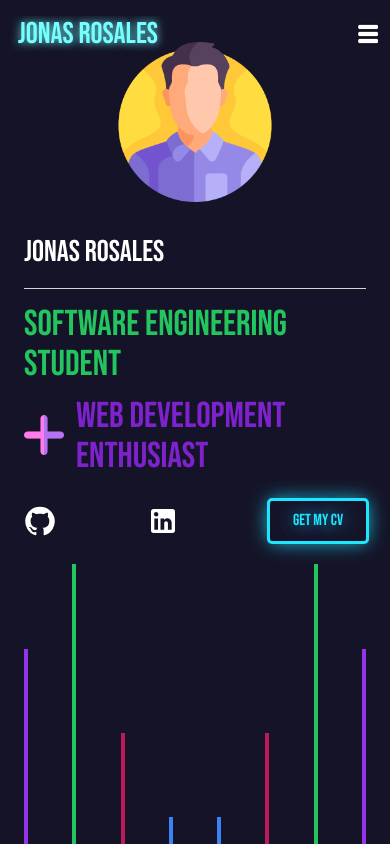
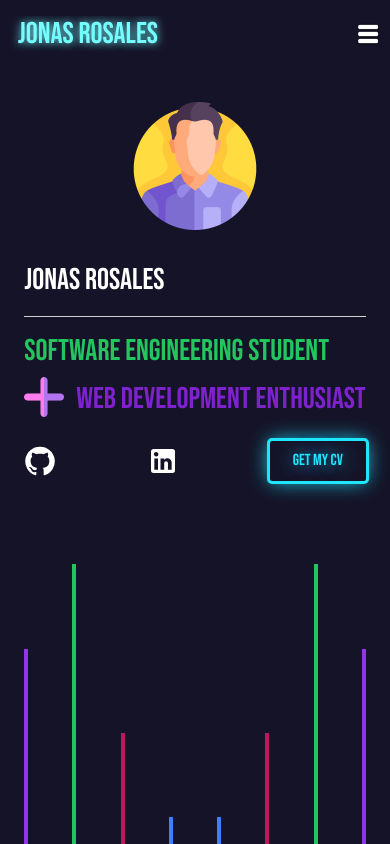
Before and after one commit to MRJonas343/Portfolio, a Next.js app: page / in a window 390 px wide. Shown: the top 844 px of the page. Built offline with nearby package versions, Linux system fonts and the light colour scheme; what @midudev/tailwind-animations would draw is missing.

Commit message:
Adjust section heights and update image source in page.tsx

```diff
--- a/src/app/page.tsx
+++ b/src/app/page.tsx
@@ -31,8 +31,8 @@ const Home = () => {
       setGreenClassName("w-1 bg-green-500 h-[45dvh] shadowGreen lg:h-[50dvh] md:w-3")
       setPinkClassName("w-1 bg-pink-700 h-[25dvh] shadowPink lg:h-[30dvh] md:w-3")
       setBlueClassName("w-1 bg-blue-500 h-[15dvh] shadowBlue lg:h-[20dvh] md:w-3")
-      setTextGreenClassName("text-4xl  lg:text-5xl text-green-500 textShadow")
-      setTextPurple("text-4xl lg:text-5xl pt-1 text-purple-700 textShadow")
+      setTextGreenClassName("text-3xl  lg:text-5xl text-green-500 textShadow")
+      setTextPurple("text-3xl lg:text-5xl pt-1 text-purple-700 textShadow")
       setIconClassName("w-10 h-10 iconShadow")
     }, 4000)
   }, [])
@@ -43,7 +43,7 @@ const Home = () => {
       <NavBar />
 
       <section className="mt-20 lg:mt-10 mb-10 h-[350px] flex flex-col items-center justify-center md:flex-row gap-4 md:items-center md:mb-0">
-        <aside className="md:order-1 w-40 h-40 md:w-52">
+        <aside className="md:order-1 w-32 h-40 md:w-52">
           <img src="/hombre.png" />
         </aside>
         <div className="font-bebas flex flex-col animate-duration-slower animate-fade-in-right p-4  mx-2 justify-end items-center">
```
